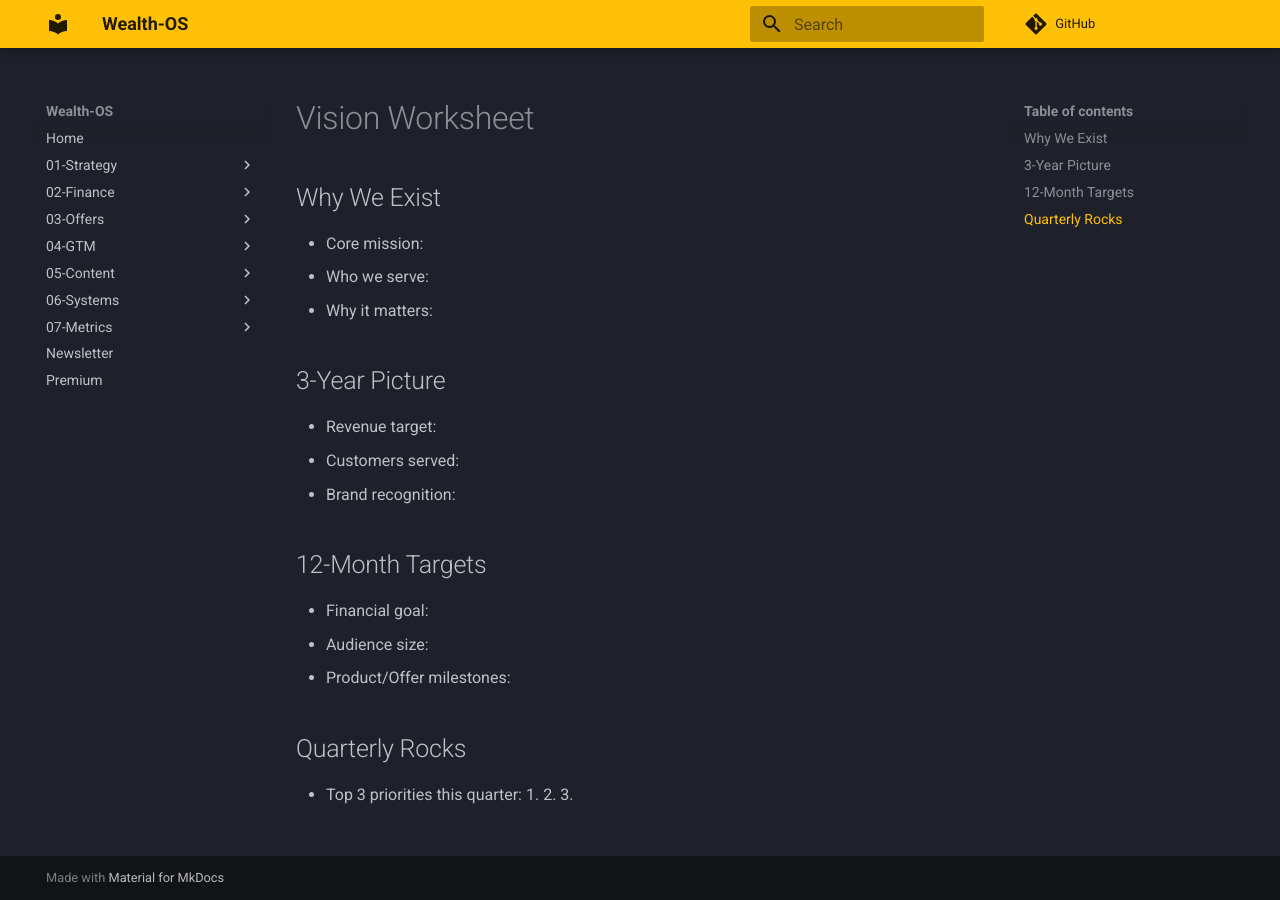
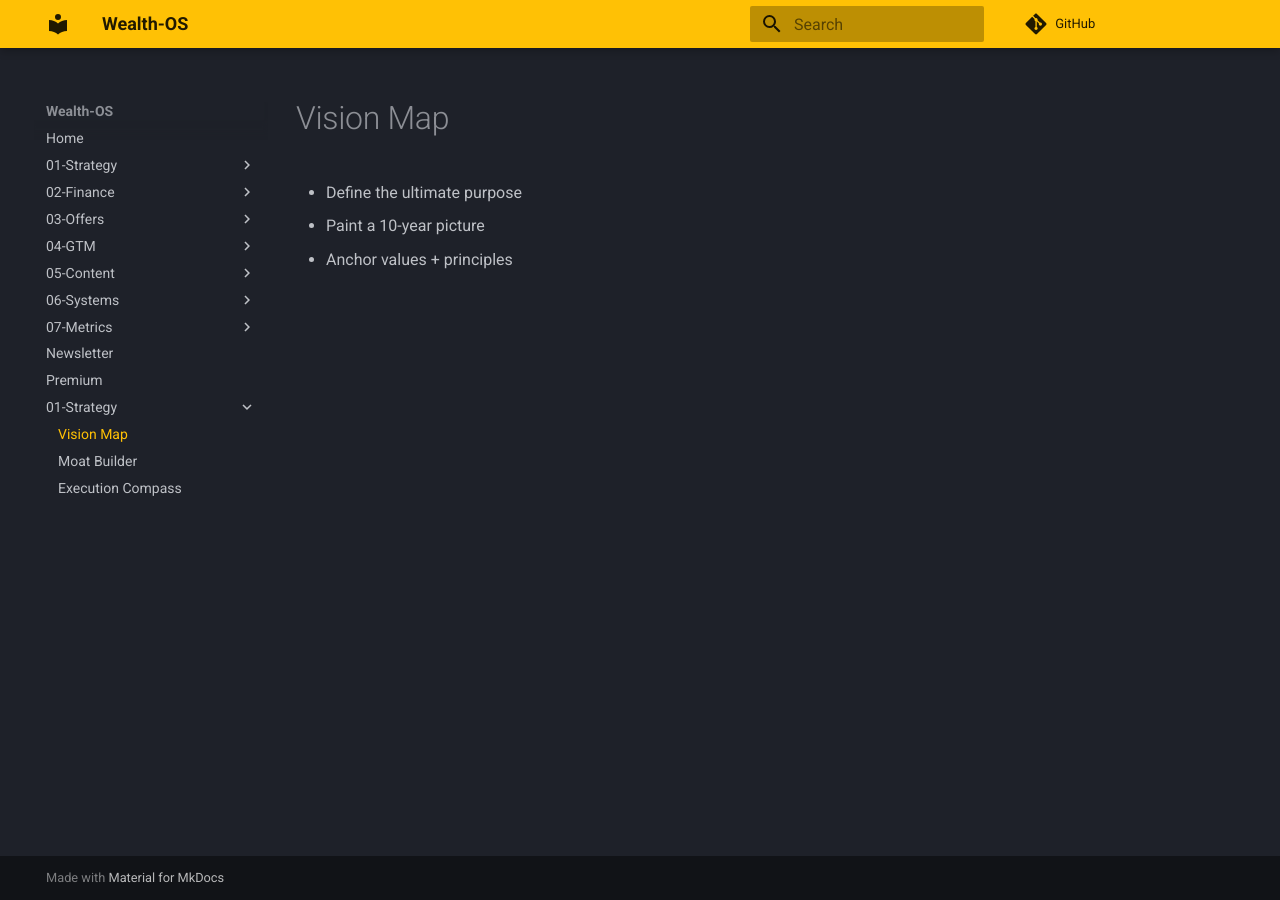
Before and after one commit to alphatecau/Wealth-OS, an MkDocs documentation site: the page built from docs/01-Strategy/vision.md, in a window 1280 px wide. Built offline with MkDocs 1.6.1 and Material for MkDocs 9.7.7, drawn with Linux system fonts in a browser that asks for light colours; comment, search, counter and statistics services are not loaded.

Commit message:
feat(strategy): add Vision Map, Moat Builder, Execution Compass

```diff
--- /dev/null
+++ b/docs/01-Strategy/compass.md
@@ -0,0 +1,4 @@
+# Execution Compass
+- Quarterly priorities
+- Weekly commitments
+- Daily disciplines
--- a/docs/01-Strategy/vision.md
+++ b/docs/01-Strategy/vision.md
@@ -1,22 +1,4 @@
-# Vision Worksheet
-
-## Why We Exist
-- Core mission:
-- Who we serve:
-- Why it matters:
-
-## 3-Year Picture
-- Revenue target:
-- Customers served:
-- Brand recognition:
-
-## 12-Month Targets
-- Financial goal:
-- Audience size:
-- Product/Offer milestones:
-
-## Quarterly Rocks
-- Top 3 priorities this quarter:
-1.
-2.
-3.
+# Vision Map
+- Define the ultimate purpose
+- Paint a 10-year picture
+- Anchor values + principles
--- a/mkdocs.yml
+++ b/mkdocs.yml
@@ -1,14 +1,12 @@
 site_name: Wealth-OS
 site_url: https://alphatecau.github.io/Wealth-OS/
 repo_url: https://github.com/alphatecau/Wealth-OS
-
 theme:
   name: material
   palette:
     - scheme: slate
       primary: amber
       accent: deep orange
-
 nav:
   - Home: index.md
   - 01-Strategy:
@@ -27,6 +25,9 @@ nav:
       - Overview: 07-Metrics/README.md
   - Newsletter: newsletter/index.md
   - Premium: premium/index.md
-
+  - 01-Strategy:
+      - 01-Strategy/vision.md
+      - 01-Strategy/moat.md
+      - 01-Strategy/compass.md
 extra_javascript:
   - assets/js/analytics.js
```
Also changed, not shown: docs/01-Strategy/moat.md (added, +4 -0 lines).
